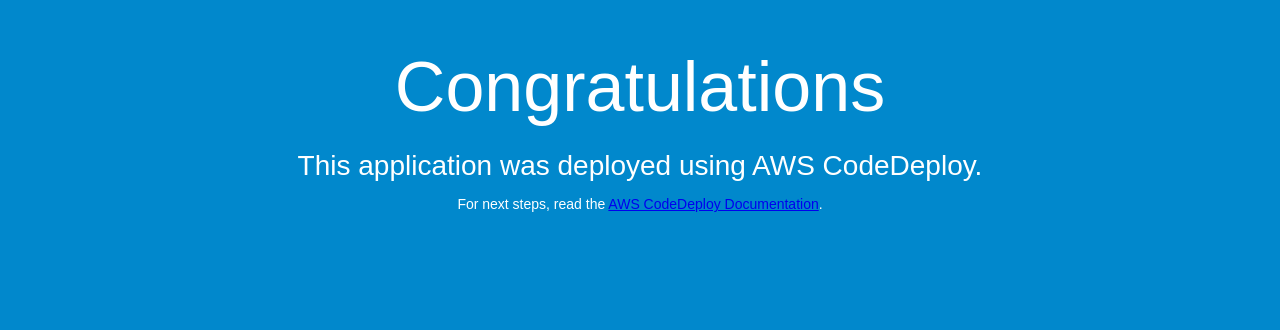
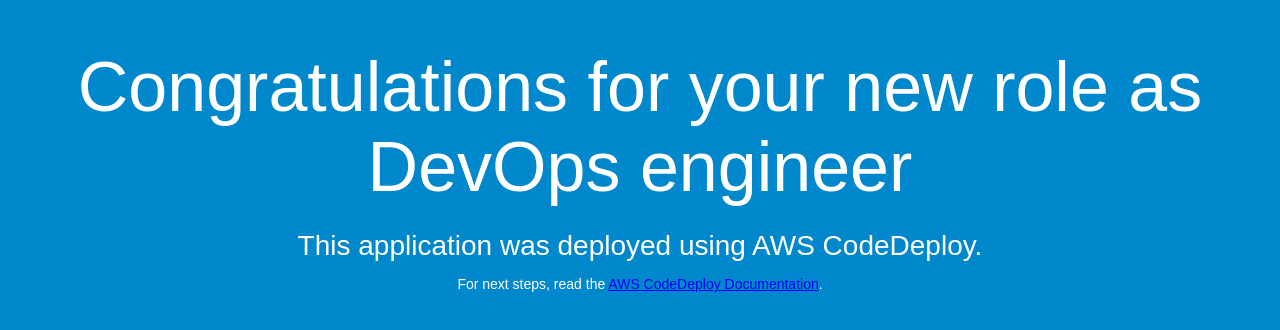
Before and after one commit to ndiforfusi/Edurekaproject3, a plain HTML site: page index.html in a window 1280 px wide. Drawn offline with Linux system fonts and the light colour scheme.

Commit message:
Second commit

```diff
--- a/index.html
+++ b/index.html
@@ -26,7 +26,7 @@
 </head>
 <body>
   <div align="center">
-    <h1>Congratulations</h1>
+    <h1>Congratulations for your new role as DevOps engineer</h1>
     <h2>This application was deployed using AWS CodeDeploy.</h2>
     <p>For next steps, read the <a href="http://aws.amazon.com/documentation/codedeploy">AWS CodeDeploy Documentation</a>.</p>
   </div>
```
